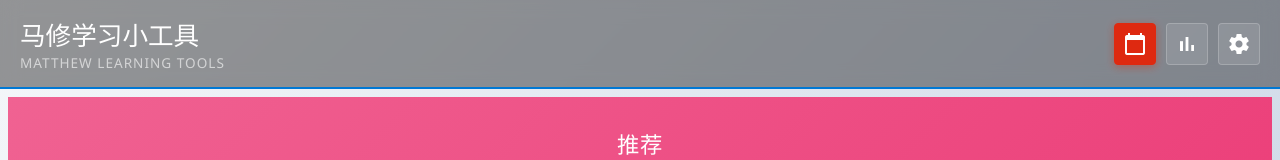
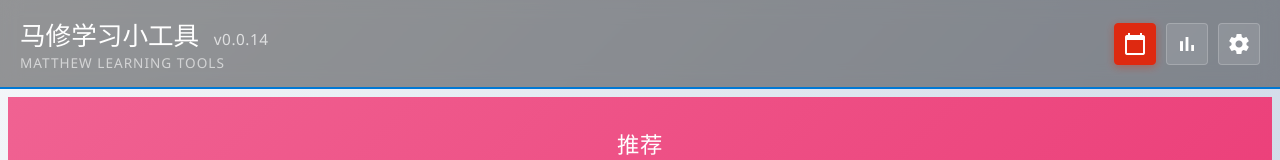
Before and after one commit to sssunsha/matthew-learning-tools, an Angular app: page / in a window 1280 px wide. Shown: the top 160 px of the page. Built offline with nearby package versions, Linux system fonts and the light colour scheme.

Commit message:
Deploy 2026-03-05 11-09-49

```diff
--- a/package.json
+++ b/package.json
@@ -1,6 +1,6 @@
 {
   "name": "matthew-learning-tools",
-  "version": "0.0.14",
+  "version": "0.0.15",
   "main": "electron.js",
   "scripts": {
     "ng": "ng",
--- a/src/app/components/home/home.html
+++ b/src/app/components/home/home.html
@@ -2,7 +2,7 @@
   <div class="metro-header">
     <div class="header-content">
       <div class="header-text">
-        <h1 class="metro-title">马修学习小工具</h1>
+        <h1 class="metro-title">马修学习小工具 <span class="version">v0.0.14</span></h1>
         <p class="metro-subtitle metro-subtitle-desktop">Matthew Learning Tools</p>
       </div>
       <div class="header-actions">
--- a/src/app/components/home/home.scss
+++ b/src/app/components/home/home.scss
@@ -62,6 +62,14 @@ $metro-brown: #7e735f;
     margin: 0;
     letter-spacing: 0px;
     text-transform: none;
+
+    .version {
+      font-size: 0.6em; // 比标题小约两号字体
+      font-weight: 300;
+      opacity: 0.7;
+      margin-left: 8px;
+      letter-spacing: 0.5px;
+    }
   }
 
   .metro-subtitle {
```
